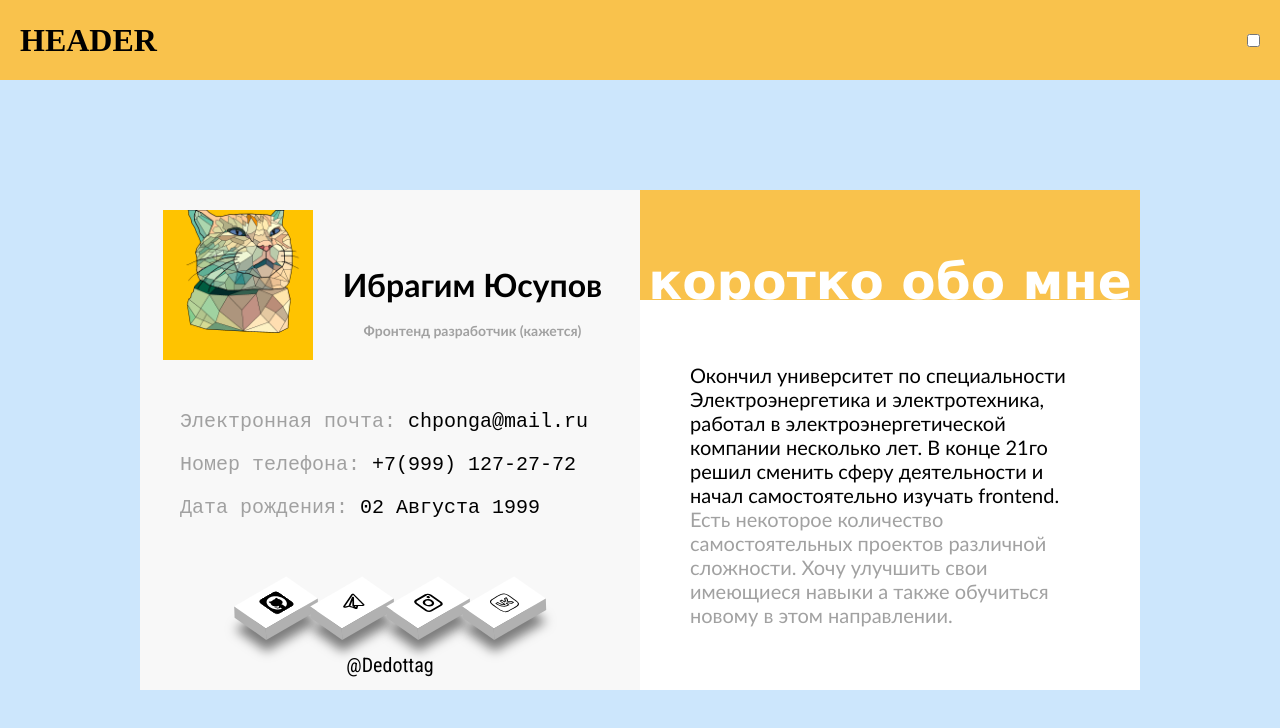
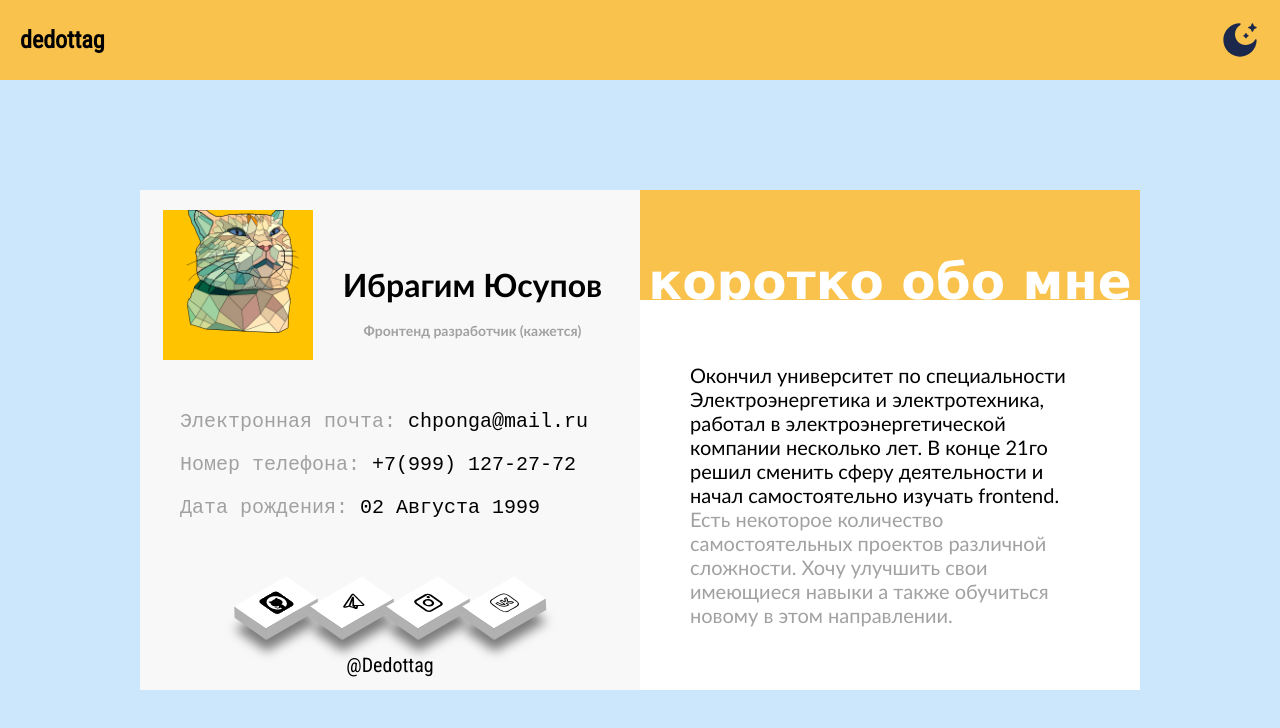
Before and after one commit to dedottag/dedottag, a React (Create React App) app: page / in a window 1280 px wide. Shown: the top 728 px of the page. Built offline with nearby package versions, Linux system fonts and the light colour scheme.

Commit message:
I finished the dark theme

```diff
--- a/src/components/Header/Header.jsx
+++ b/src/components/Header/Header.jsx
@@ -1,5 +1,7 @@
 import "./header.scss";
 import { useState, useEffect } from "react";
+import sunIcon from "../IconsList/icons/sunIcon.svg";
+import moonIcon from "../IconsList/icons/moonIcon.svg";
 
 const Header = ({ dark, setDark }) => {
   const [isDarkMode, setIsDarkMode] = useState(false);
@@ -21,13 +23,11 @@ const Header = ({ dark, setDark }) => {
 
   return (
     <header className={`header-container ${dark ? "header-dark" : ""}`}>
-      <h1>HEADER</h1>
-      <input
-        type="checkbox"
-        onChange={() => {
-          toggleDarkMode();
-        }}
-        checked={dark}
+      <h2>dedottag</h2>
+      <img
+        src={!isDarkMode ? moonIcon : sunIcon}
+        alt="icon"
+        onClick={() => toggleDarkMode()}
       />
     </header>
   );
--- a/src/components/Header/header.scss
+++ b/src/components/Header/header.scss
@@ -10,8 +10,10 @@
   padding: 0 20px 0 20px;
   justify-content: space-between;
   background-color: rgb(249, 194, 76);
+  font-family: "Roboto Condensed", sans-serif;
 }
 
 .header-dark {
   background-color: #845503;
+  color: #ffe2b7;
 }
```
Also changed, not shown: src/components/IconsList/icons/moonIcon.svg (added), src/components/IconsList/icons/sunIcon.svg (added).
